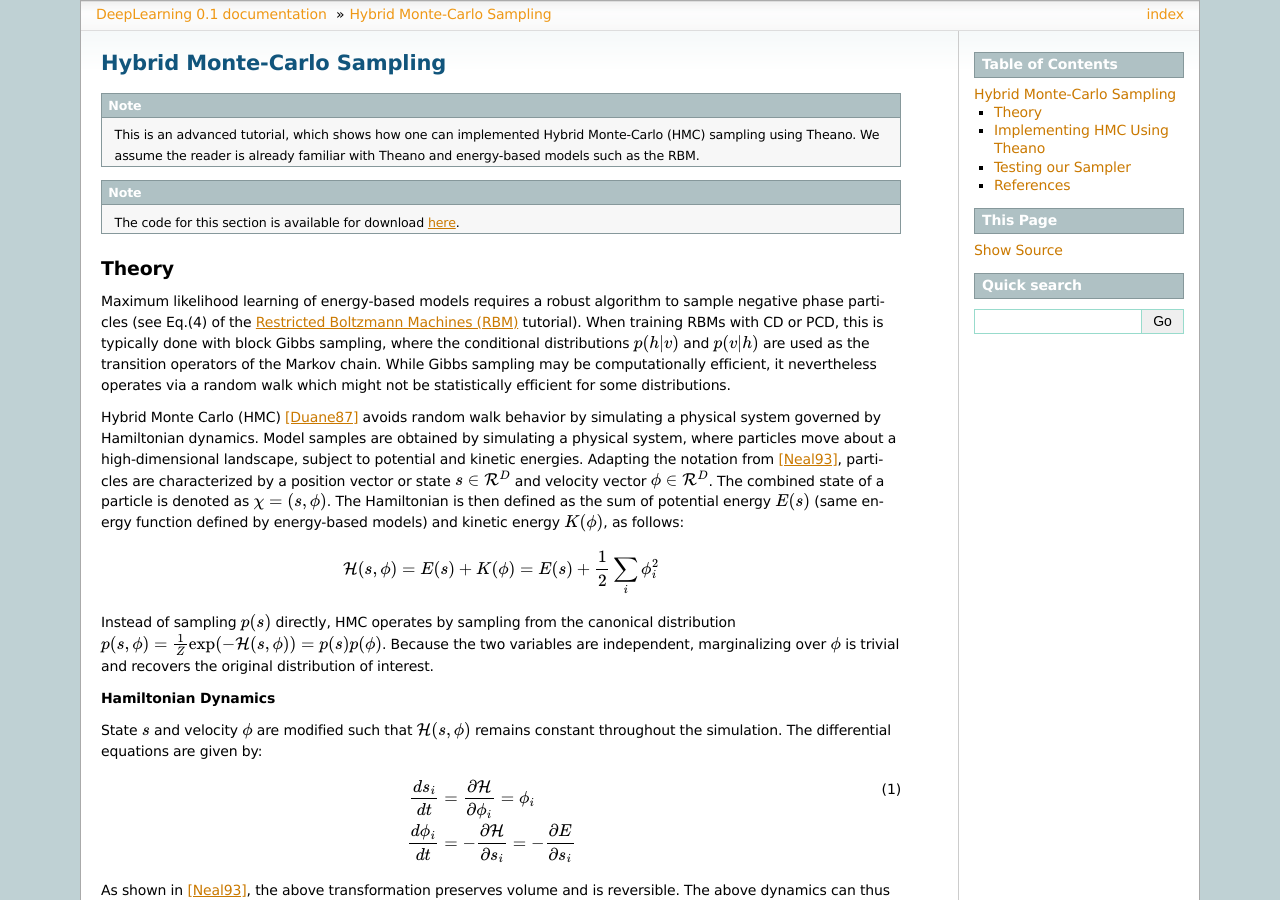
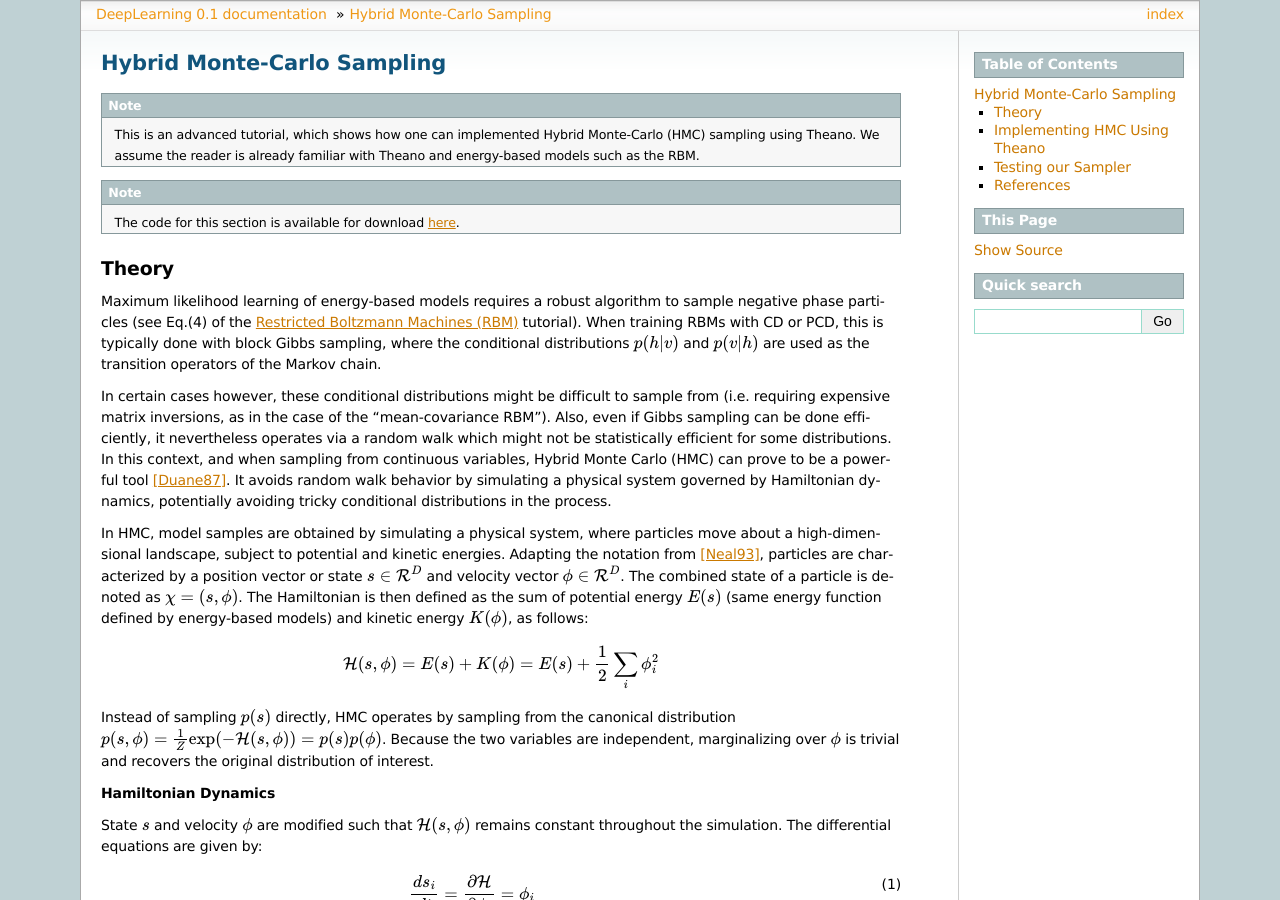
Before and after one commit to lisa-lab/DeepLearningTutorials, a Sphinx documentation site: the page built from doc/hmc.txt, in a window 1280 px wide and 900 px high. Built offline with Sphinx 7.4.7, drawn with Linux system fonts in a browser that asks for light colours; formulas are drawn with MathJax 3.

Commit message:
added bit about mcRBM and avoiding some tricky conditional distributions

```diff
--- a/doc/hmc.txt
+++ b/doc/hmc.txt
@@ -20,21 +20,26 @@ Maximum likelihood learning of energy-based models requires a robust algorithm
 to sample negative phase particles (see Eq.(4) of the :doc:`rbm` tutorial).
 When training RBMs with CD or PCD, this is typically done with block Gibbs
 sampling, where the conditional distributions :math:`p(h|v)` and
-:math:`p(v|h)` are used as the transition operators of the Markov chain. While
-Gibbs sampling may be computationally efficient, it nevertheless operates via
-a random walk which might not be statistically efficient for some
-distributions.
+:math:`p(v|h)` are used as the transition operators of the Markov chain.
 
-Hybrid Monte Carlo (HMC) [Duane87]_ avoids random walk behavior by simulating
-a physical system governed by Hamiltonian dynamics. Model samples are obtained
-by simulating a physical system, where particles move about a high-dimensional
-landscape, subject to potential and kinetic energies.  Adapting the notation
-from [Neal93]_, particles are characterized by a position vector or state
-:math:`s \in \mathcal{R}^D` and velocity vector :math:`\phi \in
-\mathcal{R}^D`. The combined state of a particle is denoted as
-:math:`\chi=(s,\phi)`. The Hamiltonian is then defined as the sum of potential
-energy :math:`E(s)` (same energy function defined by energy-based models) and
-kinetic energy :math:`K(\phi)`, as follows:
+In certain cases however, these conditional distributions might be difficult
+to sample from (i.e. requiring expensive matrix inversions, as in the case of
+the "mean-covariance RBM"). Also, even if Gibbs sampling can be done
+efficiently, it nevertheless operates via a random walk which might not be
+statistically efficient for some distributions.
+In this context, and when sampling from continuous variables, Hybrid Monte
+Carlo (HMC) can prove to be a powerful tool [Duane87]_. It avoids random walk
+behavior by simulating a physical system governed by Hamiltonian dynamics,
+potentially avoiding tricky conditional distributions in the process.
+
+In HMC, model samples are obtained by simulating a physical system, where
+particles move about a high-dimensional landscape, subject to potential and
+kinetic energies.  Adapting the notation from [Neal93]_, particles are
+characterized by a position vector or state :math:`s \in \mathcal{R}^D` and
+velocity vector :math:`\phi \in \mathcal{R}^D`. The combined state of a
+particle is denoted as :math:`\chi=(s,\phi)`. The Hamiltonian is then defined
+as the sum of potential energy :math:`E(s)` (same energy function defined by
+energy-based models) and kinetic energy :math:`K(\phi)`, as follows:
 
 .. math::
 
```
